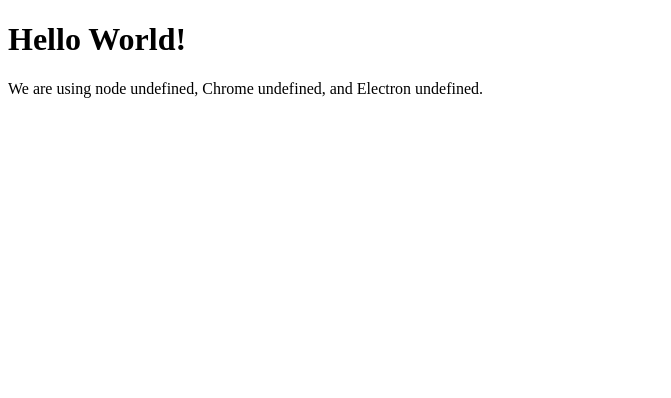
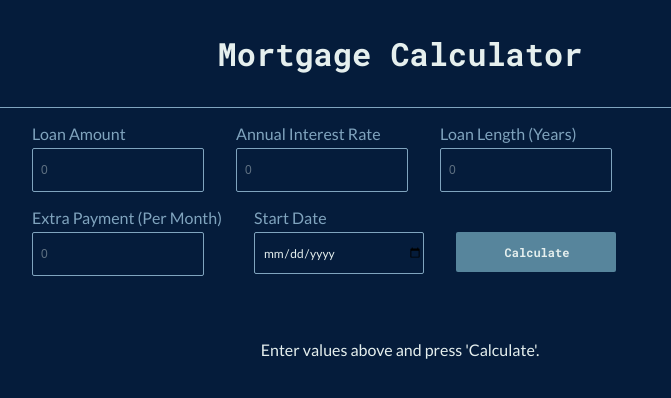
Before and after one commit to theblindprophet/mortgage-calculator, an Electron app: page index.html in a window 800 px wide. Shown: the whole page, without its empty margins (0-671 px from the left). Drawn offline with Linux system fonts and the light colour scheme.

Commit message:
SASS, styles, header, actions, gulp

```diff
--- /dev/null
+++ b/gulpfile.js
@@ -0,0 +1,23 @@
+const gulp = require('gulp');
+const sass = require('gulp-sass');
+const clean = require('gulp-clean-css');
+
+const sassConfig = {
+	inputDirectory: ['./sass/*.scss', '!./sass/variables.scss'],
+	outputDirectory: './css',
+	options: {
+		outputStyle: 'expanded'
+	}
+};
+
+gulp.task('build-css', function() {
+	return gulp
+		.src(sassConfig.inputDirectory)
+    .pipe(sass(sassConfig.options).on('error', sass.logError))
+    .pipe(clean())
+		.pipe(gulp.dest(sassConfig.outputDirectory));
+});
+
+gulp.task('watch', function() {
+	gulp.watch(sassConfig.inputDirectory, ['build-css']);
+});
--- a/index.html
+++ b/index.html
@@ -3,11 +3,45 @@
   <head>
     <meta charset="UTF-8">
     <title>Hello World!</title>
+    <link href="https://fonts.googleapis.com/css?family=Lato:400,700|Roboto+Mono:400,500,700" rel="stylesheet">
+    <link rel="stylesheet" href="./css/styles.css">
+    <link rel="stylesheet" href="./css/header.css">
+    <link rel="stylesheet" href="./css/actions.css">
+    <link rel="stylesheet" href="./css/calculations.css">
   </head>
   <body>
-    <h1>Hello World!</h1>
-    We are using node <script>document.write(process.versions.node)</script>,
-    Chrome <script>document.write(process.versions.chrome)</script>,
-    and Electron <script>document.write(process.versions.electron)</script>.
+
+    <header>
+      <h1>Mortgage Calculator</h1>
+    </header>
+    <div id="actions">
+      <div class="field-container">
+        <label for="loan-amount">Loan Amount</label>
+        <input type="number" id="loan-amount" name="loan-amount" placeholder="0">
+      </div>
+      <div class="field-container">
+        <label for="annual-interest-rate">Annual Interest Rate</label>
+        <input type="number" id="annual-interest-rate" name="annual-interest-rate" placeholder="0">
+      </div>
+      <div class="field-container">
+        <label for="loan-length">Loan Length (Years)</label>
+        <input type="number" id="loan-length" name="loan-length" placeholder="0">
+      </div>
+      <div class="field-container">
+        <label for="extra-payment">Extra Payment (Per Month)</label>
+        <input type="number" id="extra-payment" name="extra-payment" placeholder="0">
+      </div>
+      <div class="field-container">
+        <label for="start-date">Start Date</label>
+        <input type="date" id="start-date" name="start-date" placeholder="0">
+      </div>
+      <div class="field-container">
+        <button id="Calculate">Calculate</button>
+      </div>
+    </div>
+    <div id="calculations">
+      <p class="empty">Enter values above and press 'Calculate'.</p>
+    </div>
+
   </body>
 </html>
--- a/main.js
+++ b/main.js
@@ -1,46 +1,48 @@
-const { app, BrowserWindow } = require('electron')
+const { app, BrowserWindow } = require('electron');
+require('electron-reload')(__dirname);
 
 // Keep a global reference of the window object, if you don't, the window will
 // be closed automatically when the JavaScript object is garbage collected.
-let win
+let win;
 
 function createWindow () {
   // Create the browser window.
-  win = new BrowserWindow({ width: 800, height: 600 })
+  win = new BrowserWindow({ width: 800, height: 600 });
 
   // and load the index.html of the app.
-  win.loadFile('index.html')
+  win.loadFile('index.html');
 
   // Open the DevTools.
-  win.webContents.openDevTools()
+  // TODO: Remove
+  win.webContents.openDevTools();
 
   // Emitted when the window is closed.
   win.on('closed', () => {
     // Dereference the window object, usually you would store windows
     // in an array if your app supports multi windows, this is the time
     // when you should delete the corresponding element.
-    win = null
-  })
+    win = null;
+  });
 }
 
 // This method will be called when Electron has finished
 // initialization and is ready to create browser windows.
 // Some APIs can only be used after this event occurs.
-app.on('ready', createWindow)
+app.on('ready', createWindow);
 
 // Quit when all windows are closed.
 app.on('window-all-closed', () => {
   // On macOS it is common for applications and their menu bar
   // to stay active until the user quits explicitly with Cmd + Q
   if (process.platform !== 'darwin') {
-    app.quit()
+    app.quit();
   }
-})
+});
 
 app.on('activate', () => {
   // On macOS it's common to re-create a window in the app when the
   // dock icon is clicked and there are no other windows open.
   if (win === null) {
-    createWindow()
+    createWindow();
   }
-})
+});
--- /dev/null
+++ b/sass/actions.scss
@@ -0,0 +1,57 @@
+@import './variables.scss';
+
+#actions {
+  display: flex;
+  flex-wrap: wrap;
+  padding: 1rem 2rem;
+
+  .field-container {
+    margin: 0 2rem 1rem 0;
+    font-family: $lato;
+
+    > label {
+      display: block;
+      height: 1.25rem;
+      margin-bottom: 0.25rem;
+      color: $primary;
+    }
+    > input {
+      height: 2.5rem;
+      width: 10rem;
+      padding-left: 0.5rem;
+      background: transparent;
+      color: $light;
+      font-size: 0.75rem;
+      border: 1px solid $primary;
+      border-radius: 2px;
+      outline: none;
+
+      &::placeholder {
+        color: rgba($light, 0.4);
+      }
+      &::-webkit-datetime-edit {
+        color: $light;
+        font-family: $lato;
+        font-size: 0.75rem;
+      }
+    }
+    button {
+      height: 2.5rem;
+      width: 10rem;
+      margin-top: 1.5rem;
+      padding-left: 0.5rem;
+      background: $secondary;
+      color: $light;
+      font-size: 0.75rem;
+      border: none;
+      border-radius: 2px;
+      outline: none;
+      transition: 200ms ease-in;
+      cursor: pointer;
+
+      &:hover {
+        background: $tertiary;
+      }
+    }
+  }
+}
--- /dev/null
+++ b/sass/calculations.scss
@@ -0,0 +1,11 @@
+@import './variables.scss';
+
+#calculations {
+  padding: 1rem 2rem;
+
+  .empty {
+    font-family: $lato;
+    color: $light;
+    text-align: center
+  }
+}
--- /dev/null
+++ b/sass/header.scss
@@ -0,0 +1,12 @@
+@import './variables.scss';
+
+header {
+  width: 100%;
+  color: $light;
+  text-align: center;
+  border-bottom: 1px solid $primary;
+
+  > h1 {
+    margin: 2rem 0;
+  }
+}
--- /dev/null
+++ b/sass/styles.scss
@@ -0,0 +1,13 @@
+@import './variables.scss';
+
+html, body {
+  min-width: 320px;
+  margin: 0;
+  padding: 0;
+  background: $background;
+}
+
+h1, h2, h3, h4, h5, h6, button {
+  font-family: $roboto-mono;
+  font-weight: $bold;
+}
--- /dev/null
+++ b/sass/variables.scss
@@ -0,0 +1,22 @@
+$dark: #051c3b;
+$light: #e5efee;
+$primary: #80a4be;
+$secondary: #57859c;
+$tertiary: #1e3d5a;
+$warn: #ea845f;
+
+$background: $dark;
+$header-color: $secondary;
+$text-color: $primary;
+
+$roboto-mono: 'Roboto Mono', monospace;
+$lato: 'Lato', sans-serif;
+
+$bold: 700;
+$medium: 500;
+$regalur: 400;
+
+$breakpoint-xs: 440px;
+$breakpoint-sm: 660px;
+$breakpoint-md: 1080px;
+$breakpoint-lg: 1440px;
```
Also changed, not shown: package.json (+8 -1 lines), css/actions.css (added), css/calculations.css (added), css/header.css (added), css/styles.css (added), 1 other file.
